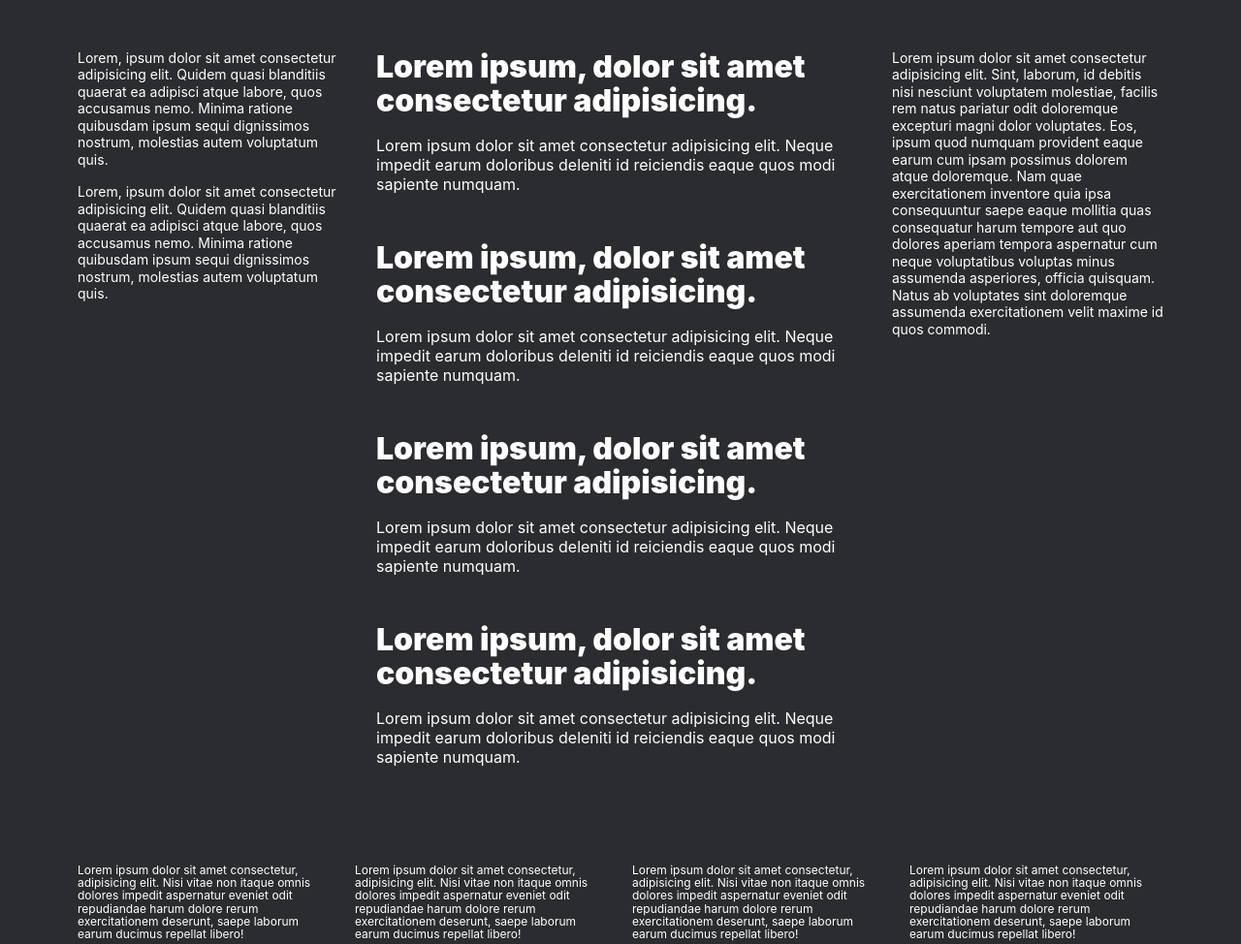
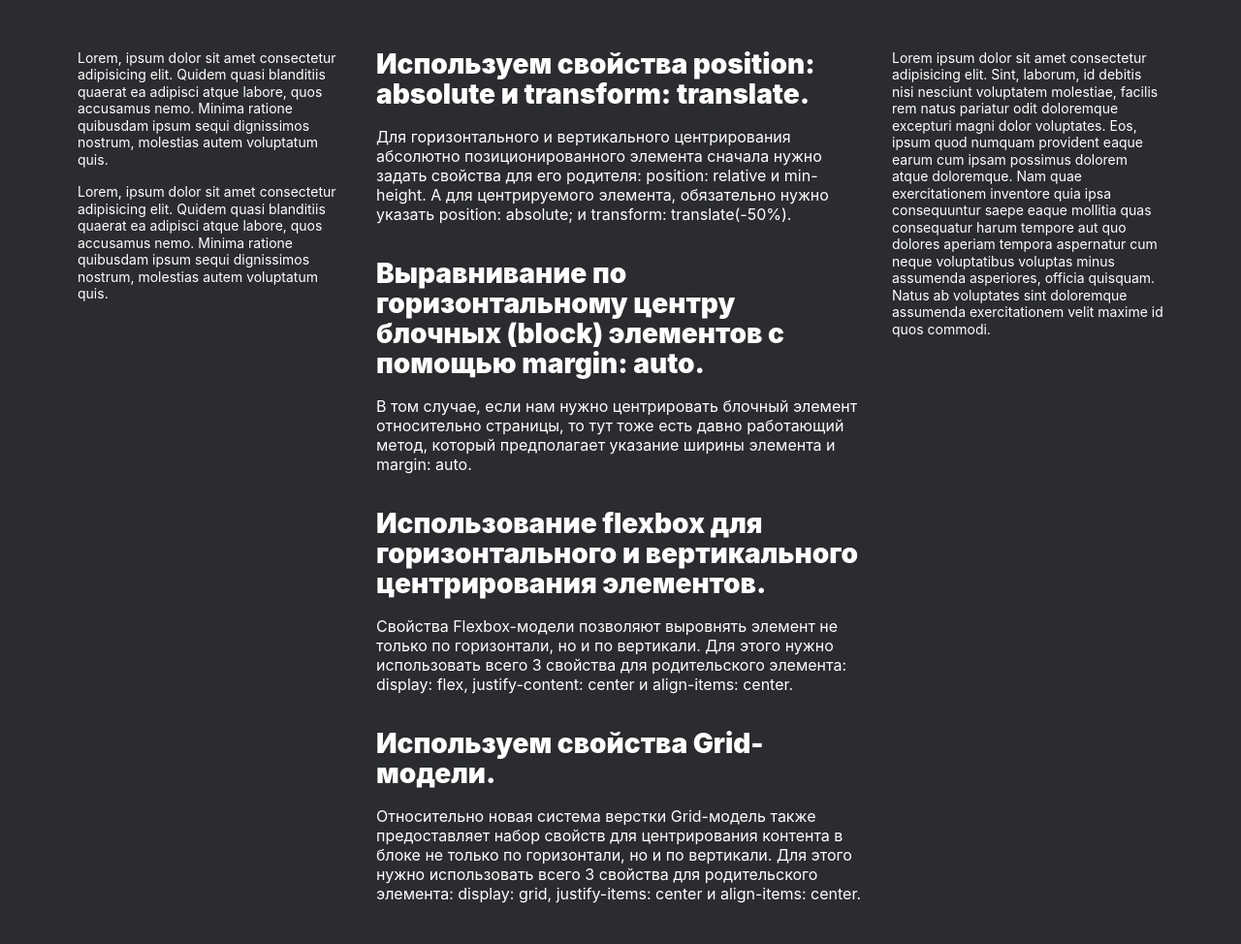
Before and after one commit to Stern-Ritter/three-column-layout, a website: page src/index.html in a window 1280 px wide. Shown: the part 360-1334 px from the top of the page at 97% size. Drawn offline with Linux system fonts and the light colour scheme; files whose address does not match are found by name.

Commit message:
Change text in index.html

```diff
--- a/src/blocks/card/__header/card__header.css
+++ b/src/blocks/card/__header/card__header.css
@@ -3,6 +3,6 @@
   margin: 0 0 18px 0;
   font-style: normal;
   font-weight: 900;
-  font-size: 32px;
+  font-size: 28px;
   line-height: 1.11;
 }
--- a/src/blocks/header/__logo/header__logo.css
+++ b/src/blocks/header/__logo/header__logo.css
@@ -1,6 +1,6 @@
 .header__logo {
   margin-right: 80px;
   max-width: 30%;
-  object-fit: cover;
-  object-position: center;
+  object-fit: contain;
+  object-position: top center;
 }
--- a/src/blocks/header/__menu-links/header__menu-links.css
+++ b/src/blocks/header/__menu-links/header__menu-links.css
@@ -3,7 +3,7 @@
   margin: 0;
   font-style: normal;
   font-weight: normal;
-  font-size: 28px;
+  font-size: 24px;
   line-height: 1.25;
   list-style: none;
 }
--- a/src/blocks/main/__list-item/main__list-item.css
+++ b/src/blocks/main/__list-item/main__list-item.css
@@ -1,5 +1,5 @@
 .main__list-item {
-  margin-bottom: 48px;
+  margin-bottom: 36px;
 }
 
 .main__list-item:last-of-type {
--- a/src/index.html
+++ b/src/index.html
@@ -70,48 +70,53 @@
           <li class="main__list-item">
             <article class="card">
               <h2 class="card__header">
-                Lorem ipsum, dolor sit amet consectetur adipisicing.
+                Используем свойства position: absolute и transform: translate.
               </h2>
               <p class="card__text">
-                Lorem ipsum dolor sit amet consectetur adipisicing elit. Neque
-                impedit earum doloribus deleniti id reiciendis eaque quos modi
-                sapiente numquam.
+                Для горизонтального и вертикального центрирования абсолютно
+                позиционированного элемента сначала нужно задать свойства для
+                его родителя: position: relative и min-height. А для
+                центрируемого элемента, обязательно нужно указать position:
+                absolute; и transform: translate(-50%).
               </p>
             </article>
           </li>
           <li class="main__list-item">
             <article class="card">
               <h2 class="card__header">
-                Lorem ipsum, dolor sit amet consectetur adipisicing.
+                Выравнивание по горизонтальному центру блочных (block) элементов
+                с помощью margin: auto.
               </h2>
               <p class="card__text">
-                Lorem ipsum dolor sit amet consectetur adipisicing elit. Neque
-                impedit earum doloribus deleniti id reiciendis eaque quos modi
-                sapiente numquam.
+                В том случае, если нам нужно центрировать блочный элемент
+                относительно страницы, то тут тоже есть давно работающий метод,
+                который предполагает указание ширины элемента и margin: auto.
               </p>
             </article>
           </li>
           <li class="main__list-item">
             <article class="card">
               <h2 class="card__header">
-                Lorem ipsum, dolor sit amet consectetur adipisicing.
+                Использование flexbox для горизонтального и вертикального
+                центрирования элементов.
               </h2>
               <p class="card__text">
-                Lorem ipsum dolor sit amet consectetur adipisicing elit. Neque
-                impedit earum doloribus deleniti id reiciendis eaque quos modi
-                sapiente numquam.
+                Свойства Flexbox-модели позволяют выровнять элемент не только по
+                горизонтали, но и по вертикали. Для этого нужно использовать
+                всего 3 свойства для родительского элемента: display: flex,
+                justify-content: center и align-items: center.
               </p>
             </article>
           </li>
           <li class="main__list-item">
             <article class="card">
-              <h2 class="card__header">
-                Lorem ipsum, dolor sit amet consectetur adipisicing.
-              </h2>
+              <h2 class="card__header">Используем свойства Grid-модели.</h2>
               <p class="card__text">
-                Lorem ipsum dolor sit amet consectetur adipisicing elit. Neque
-                impedit earum doloribus deleniti id reiciendis eaque quos modi
-                sapiente numquam.
+                Относительно новая система верстки Grid-модель также
+                предоставляет набор свойств для центрирования контента в блоке
+                не только по горизонтали, но и по вертикали. Для этого нужно
+                использовать всего 3 свойства для родительского элемента:
+                display: grid, justify-items: center и align-items: center.
               </p>
             </article>
           </li>
```
